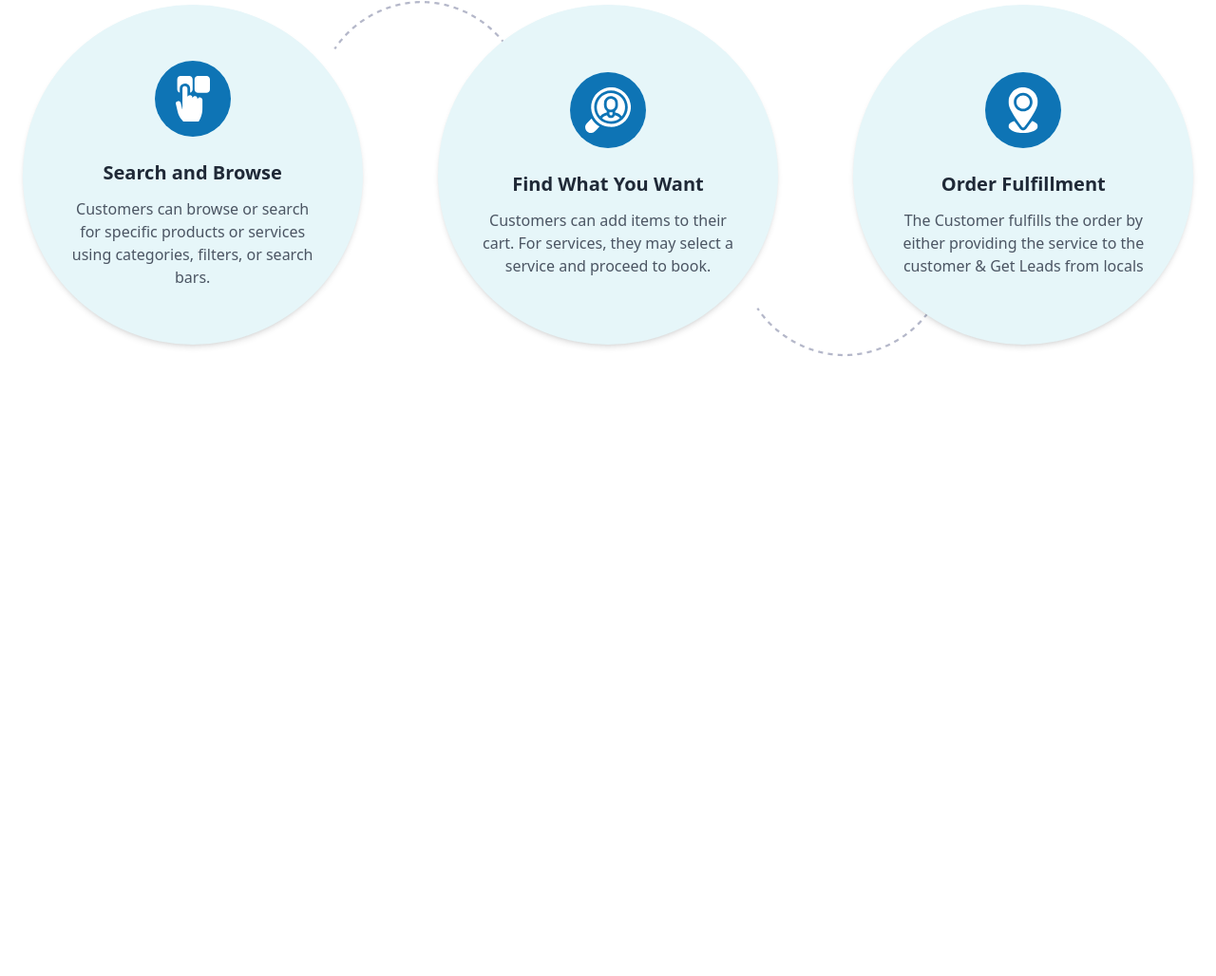
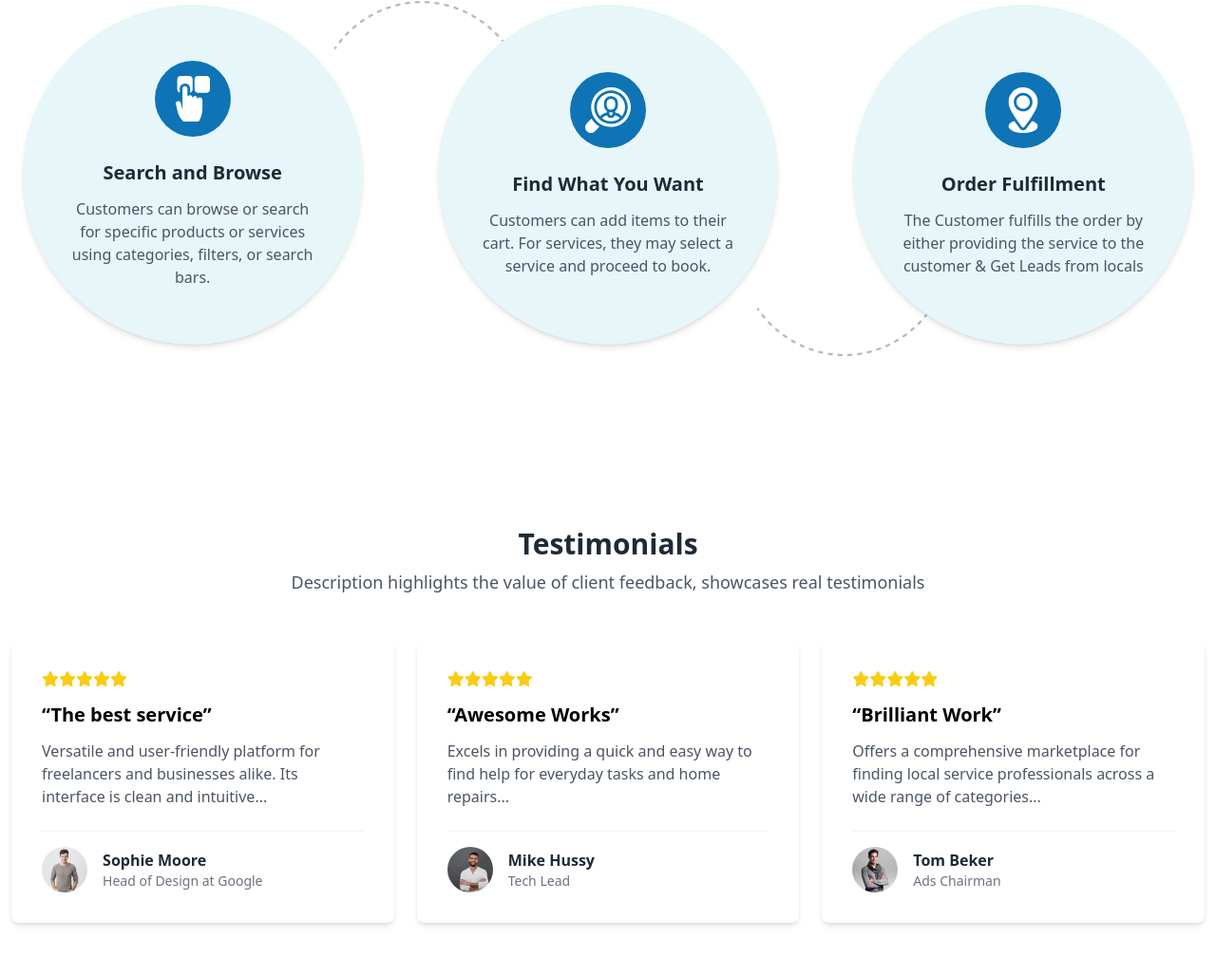
Before and after one commit to hasan75/solutions_spot, a website built with Vite: page src/index.html in a window 1280 px wide. Shown: the part 1585-2613 px from the top of the page at 95% size. Before the commit the page ends 2238 px from the top, so only its background shows below. Built offline with nearby package versions, Linux system fonts and the light colour scheme.

Commit message:
feat(works): images path changed

```diff
--- a/src/Components/Navbar/Navbar.js
+++ b/src/Components/Navbar/Navbar.js
@@ -129,7 +129,7 @@ export default function Navbar() {
         <div class="flex items-center font-medium justify-around md:justify-between">
           <div class="z-50 p-5 md:w-auto w-full flex justify-between">
             <a href="/" class="flex items-center">
-                <img src="/assets/images/logo.png" alt="logo" class="md:cursor-pointer h-10" id="logo">
+                <img src="../../assets/images/logo.png" alt="logo" class="md:cursor-pointer h-10" id="logo">
             </a>
             <div class="text-3xl md:hidden" id="mobile-menu-button">
               <ion-icon name="menu"></ion-icon>
--- a/src/Sections/HowItWorks/HowItWorks.js
+++ b/src/Sections/HowItWorks/HowItWorks.js
@@ -32,18 +32,18 @@ export default function HowItWorks() {
 const howItWorksSteps = [
     {
         first: true,
-        icon: "assets/images/work-icon-01.svg",
+        icon: "../../assets/images/work-icon-01.svg",
         title: "Search and Browse",
         description: "Customers can browse or search for specific products or services using categories, filters, or search bars."
     },
     {
         last: true,
-        icon: "assets/images/work-icon-02.svg",
+        icon: "../../assets/images/work-icon-02.svg",
         title: "Find What You Want",
         description: "Customers can add items to their cart. For services, they may select a service and proceed to book."
     },
     {
-        icon: "assets/images/work-icon-03.svg",
+        icon: "../../assets/images/work-icon-03.svg",
         title: "Order Fulfillment",
         description: "The Customer fulfills the order by either providing the service to the customer & Get Leads from locals"
     }
--- a/src/Sections/Services/Services.js
+++ b/src/Sections/Services/Services.js
@@ -31,11 +31,11 @@ export default function Services() {
 const services = [
     {
         id: 1,
-        image: "/assets/images/categories-08.jpg",
+        image: "../../assets/images/categories-08.jpg",
         category: "Plumbing",
         provider: {
             name: "Jeny Doe",
-            avatar: "/assets/images/avatar-01.jpg"
+            avatar: "../../assets/images/avatar-01.jpg"
         },
         title: "House Plumbing Services",
         location: "Rajshahi, BD",
@@ -47,11 +47,11 @@ const services = [
     },
     {
         id: 2,
-        image: "/assets/images/categories-09.jpg",
+        image: "../../assets/images/categories-09.jpg",
         category: "Cleaning",
         provider: {
             name: "Nick John",
-            avatar: "/assets/images/avatar-02.jpg"
+            avatar: "../../assets/images/avatar-02.jpg"
         },
         title: "Apartment, Property Cleaning Services",
         location: "Rajshahi, BD",
@@ -63,11 +63,11 @@ const services = [
     },
     {
         id: 3,
-        image: "/assets/images/categories-05.jpg",
+        image: "../../assets/images/categories-05.jpg",
         category: "Electrical",
         provider: {
             name: "James",
-            avatar: "/assets/images/avatar-03.jpg"
+            avatar: "../../assets/images/avatar-03.jpg"
         },
         title: "Electric Panel Repairing Service",
         location: "Rajshahi, BD",
--- /dev/null
+++ b/src/Sections/Testimonials/Testimonials.css
@@ -0,0 +1,8 @@
+/* Only include if you need custom styles beyond Tailwind */
+.client-box {
+    transition: transform 0.3s ease;
+}
+
+.client-box:hover {
+    transform: translateY(-5px);
+}
--- /dev/null
+++ b/src/Sections/Testimonials/Testimonials.js
@@ -0,0 +1,71 @@
+import './Testimonials.css';
+
+const testimonials = [
+    {
+        rating: 5,
+        quote: "“The best service”",
+        text: "Versatile and user-friendly platform for freelancers and businesses alike. Its interface is clean and intuitive...",
+        avatar: "../../assets/images/avatar-01.jpg",
+        name: "Sophie Moore",
+        position: "Head of Design at Google"
+    },
+    {
+        rating: 5,
+        quote: "“Awesome Works”",
+        text: "Excels in providing a quick and easy way to find help for everyday tasks and home repairs...",
+        avatar: "../../assets/images/avatar-02.jpg",
+        name: "Mike Hussy",
+        position: "Tech Lead"
+    },
+    {
+        rating: 5,
+        quote: "“Brilliant Work”",
+        text: "Offers a comprehensive marketplace for finding local service professionals across a wide range of categories...",
+        avatar: "../../assets/images/avatar-03.jpg",
+        name: "Tom Beker",
+        position: "Ads Chairman"
+    }
+];
+
+export default function Testimonials() {
+    return `
+    <div class="container mx-auto py-14">
+      <!-- Header -->
+      <div class="text-center mb-12" data-aos="fade-up">
+        <h2 class="text-3xl font-bold text-gray-800">Testimonials</h2>
+        <p class="text-lg text-gray-600 mt-2">
+          Description highlights the value of client feedback, showcases real testimonials
+        </p>
+      </div>
+
+      <!-- Testimonial Cards -->
+      <div class="flex flex-col md:flex-row flex-wrap justify-center gap-6">
+        ${testimonials.map(testimonial => `
+          <div class="w-full md:w-[calc(33.33%-20px)] lg:w-[calc(33.33%-24px)]" data-aos="fade-up">
+            <div class="client-box bg-white rounded-lg shadow-md p-8 h-full flex flex-col">
+              <div class="client-content mb-6 flex-grow">
+                <div class="rating flex mb-4 text-yellow-400">
+                  ${Array(testimonial.rating).fill().map(() => `
+                    <i class="fas fa-star"></i>
+                  `).join('')}
+                </div>
+                <h6 class="text-xl font-semibold mb-3">${testimonial.quote}</h6>
+                <p class="text-gray-600">${testimonial.text}</p>
+              </div>
+              <div class="client-img flex items-center mt-auto pt-4 border-t border-gray-100">
+                <a href="#" class="shrink-0">
+                  <img src="${testimonial.avatar}" alt="${testimonial.name}"
+                       class="w-12 h-12 rounded-full object-cover">
+                </a>
+                <div class="client-name ml-4">
+                  <h5 class="font-semibold text-gray-800">${testimonial.name}</h5>
+                  <h6 class="text-sm text-gray-500">${testimonial.position}</h6>
+                </div>
+              </div>
+            </div>
+          </div>
+        `).join('')}
+      </div>
+    </div>
+  `;
+}
--- a/src/assets/js/main.js
+++ b/src/assets/js/main.js
@@ -18,11 +18,13 @@ import Navbar from '../../Components/Navbar/Navbar.js';
 import Hero  from "../../Sections/Hero/Hero.js";
 import Services from "../../Sections/Services/Services.js";
 import HowItWorks from "../../Sections/HowItWorks/HowItWorks.js";
+import Testimonials from "../../Sections/Testimonials/Testimonials.js";
 // Render components
 document.getElementById('navbar').innerHTML = Navbar();
 document.getElementById('hero').innerHTML = Hero();
 document.getElementById('services').innerHTML = Services();
 document.getElementById('howItWorks').innerHTML = HowItWorks();
+document.getElementById('testimonials').innerHTML = Testimonials();
 
 // document.getElementById('features').innerHTML = Features();
 
--- a/src/index.html
+++ b/src/index.html
@@ -69,6 +69,9 @@
     <section id="howItWorks" aria-label="Working Process" class="pt-14">
         <!-- Service Content will be here -->
     </section>
+    <section id="testimonials" aria-label="Testimonials" class="pt-14">
+
+    </section>
 </main>
 
 <!-- Footer would go here with <footer> tag -->
```
